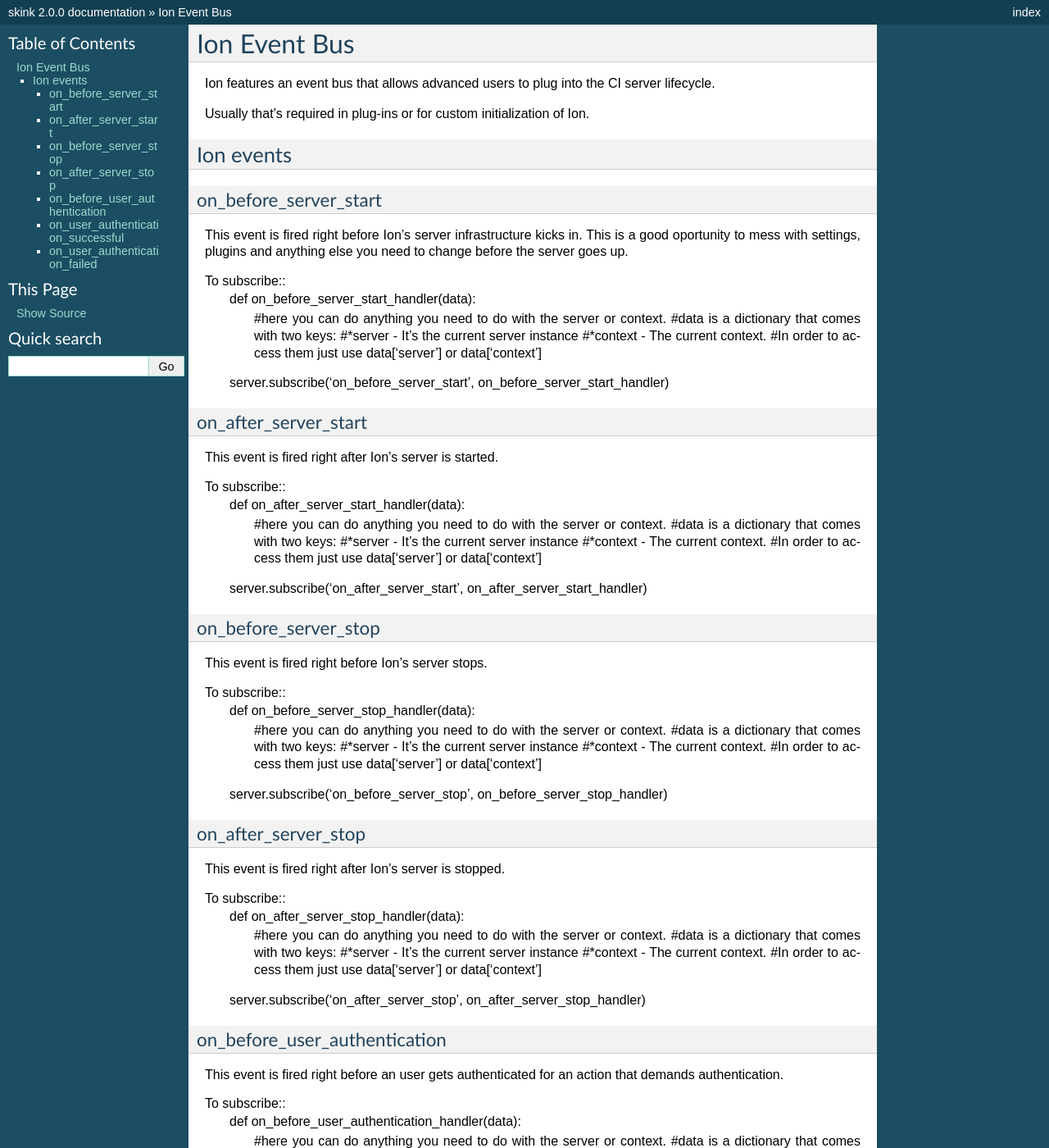
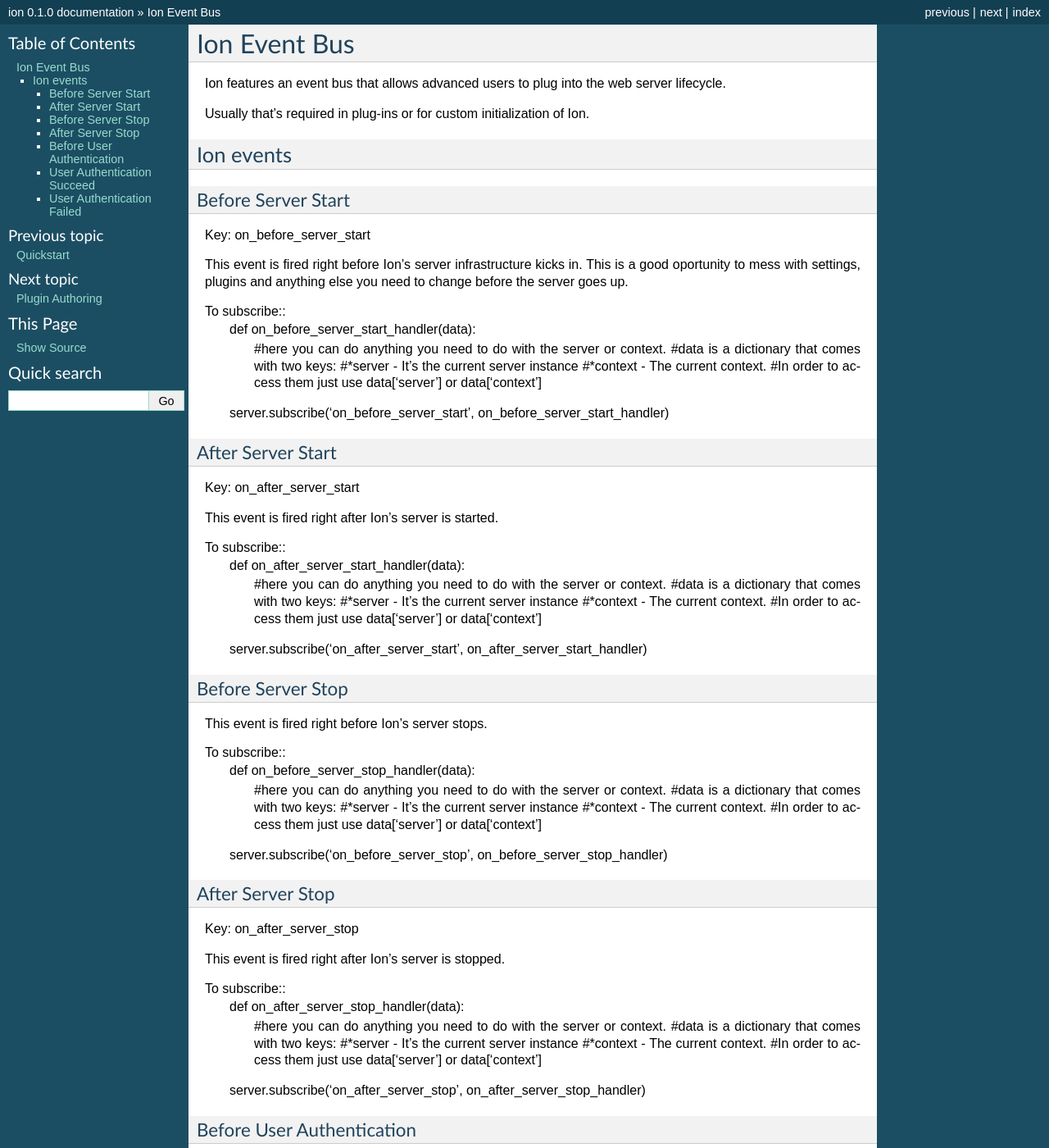
Before and after one commit to heynemann/ion-web, a Sphinx documentation site: the page built from docs/source/ion_events.rst, in a window 1280 px wide and 1400 px high. Shown: the whole window at 82% size. Built offline with Sphinx 7.4.7, drawn with Linux system fonts in a browser that asks for light colours; some of the changed text lies outside the part shown.

Commit message:
Documentation started

```diff
--- a/docs/source/conf.py
+++ b/docs/source/conf.py
@@ -1,6 +1,6 @@
 # -*- coding: utf-8 -*-
 #
-# skink documentation build configuration file, created by
+# Ion documentation build configuration file, created by
 # sphinx-quickstart on Mon Dec  7 08:44:17 2009.
 #
 # This file is execfile()d with the current directory set to its containing dir.
@@ -37,17 +37,17 @@ source_suffix = '.rst'
 master_doc = 'index'
 
 # General information about the project.
-project = u'skink'
-copyright = u'2009, Bernardo Heynemann'
+project = u'ion'
+copyright = u'2010, Bernardo Heynemann'
 
 # The version info for the project you're documenting, acts as replacement for
 # |version| and |release|, also used in various other places throughout the
 # built documents.
 #
 # The short X.Y version.
-version = '2.0.0'
+version = '0.1.0'
 # The full version, including alpha/beta/rc tags.
-release = '2.0.0'
+release = '0.1.0'
 
 # The language for content autogenerated by Sphinx. Refer to documentation
 # for a list of supported languages.
@@ -158,7 +158,7 @@ html_static_path = ['_static']
 #html_file_suffix = ''
 
 # Output file base name for HTML help builder.
-htmlhelp_basename = 'skinkdoc'
+htmlhelp_basename = 'iondoc'
 
 
 # -- Options for LaTeX output --------------------------------------------------
@@ -172,7 +172,7 @@ htmlhelp_basename = 'skinkdoc'
 # Grouping the document tree into LaTeX files. List of tuples
 # (source start file, target name, title, author, documentclass [howto/manual]).
 latex_documents = [
-  ('index', 'skink.tex', u'skink Documentation',
+  ('index', 'ion.tex', u'Ion Documentation',
    u'Bernardo Heynemann', 'manual'),
 ]
 
--- a/docs/source/skink_events.rst
+++ b/docs/source/ion_events.rst
@@ -1,7 +1,7 @@
 Ion Event Bus
 ===============
 
-Ion features an event bus that allows advanced users to plug into the CI server lifecycle.
+Ion features an event bus that allows advanced users to plug into the web server lifecycle.
 
 Usually that's required in plug-ins or for custom initialization of Ion.
 
@@ -9,8 +9,10 @@ Usually that's required in plug-ins or for custom initialization of Ion.
 Ion events
 ------------
 
-on_before_server_start
-----------------------
+Before Server Start
+-------------------
+
+Key: on_before_server_start
 
 This event is fired right before Ion's server infrastructure kicks in. This is a good oportunity to mess with settings, plugins and anything else you need to change before the server goes up.
 
@@ -24,8 +26,10 @@ To subscribe::
 
     server.subscribe('on_before_server_start', on_before_server_start_handler)
 
-on_after_server_start
-----------------------
+After Server Start
+------------------
+
+Key: on_after_server_start
 
 This event is fired right after Ion's server is started.
 
@@ -39,8 +43,8 @@ To subscribe::
 
     server.subscribe('on_after_server_start', on_after_server_start_handler)
 
-on_before_server_stop
----------------------
+Before Server Stop
+------------------
 
 This event is fired right before Ion's server stops.
 
@@ -54,8 +58,10 @@ To subscribe::
 
     server.subscribe('on_before_server_stop', on_before_server_stop_handler)
 
-on_after_server_stop
---------------------
+After Server Stop
+-----------------
+
+Key: on_after_server_stop
 
 This event is fired right after Ion's server is stopped.
 
@@ -69,8 +75,10 @@ To subscribe::
 
     server.subscribe('on_after_server_stop', on_after_server_stop_handler)
 
-on_before_user_authentication
------------------------------
+Before User Authentication
+--------------------------
+
+Key: on_before_user_authentication
 
 This event is fired right before an user gets authenticated for an action that demands authentication.
 
@@ -84,8 +92,10 @@ To subscribe::
 
     server.subscribe('on_before_user_authentication', on_before_user_authentication_handler)
 
-on_user_authentication_successful
----------------------------------
+User Authentication Succeed
+---------------------------
+
+Key: on_user_authentication_successful
 
 This event is fired when an user is already authenticated. This does not mean that the user is authenticating now, only that Ion could find the Controller.user property with some value other than *None*.
 
--- /dev/null
+++ b/docs/source/plugin_authoring.rst
@@ -0,0 +1,4 @@
+Plugin Authoring
+================
+
+Placeholder
--- a/ion/__init__.py
+++ b/ion/__init__.py
@@ -15,6 +15,8 @@
 # See the License for the specific language governing permissions and
 # limitations under the License.
 
+Version = 0.1.0
+
 from context import *
 from bus import *
 from server import *
```
Also changed, not shown: other parts of docs/source/ion_events.rst (+4 -2 lines), docs/source/index.rst (+40 -5 lines), docs/source/quickstart.rst (+20 -30 lines), docs/source/requirements.rst (line endings or trailing spaces), 1 other file.
